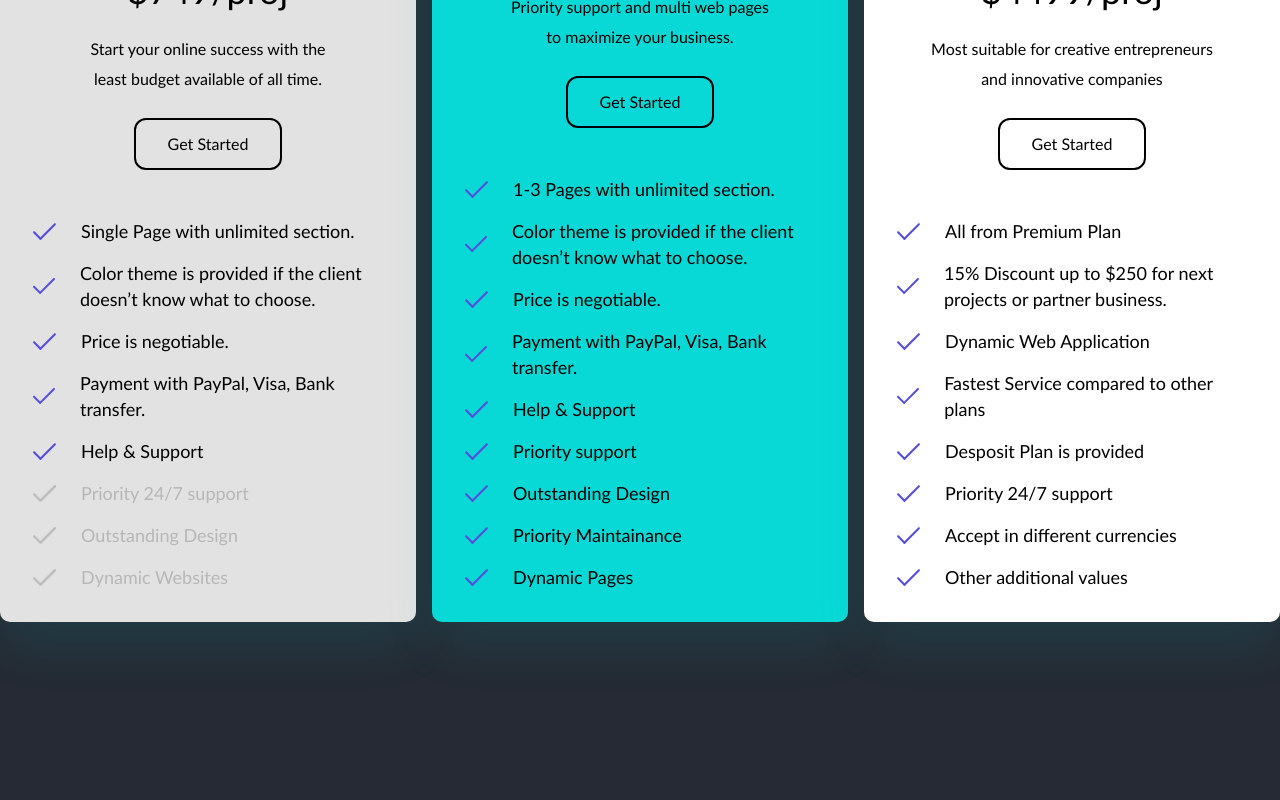
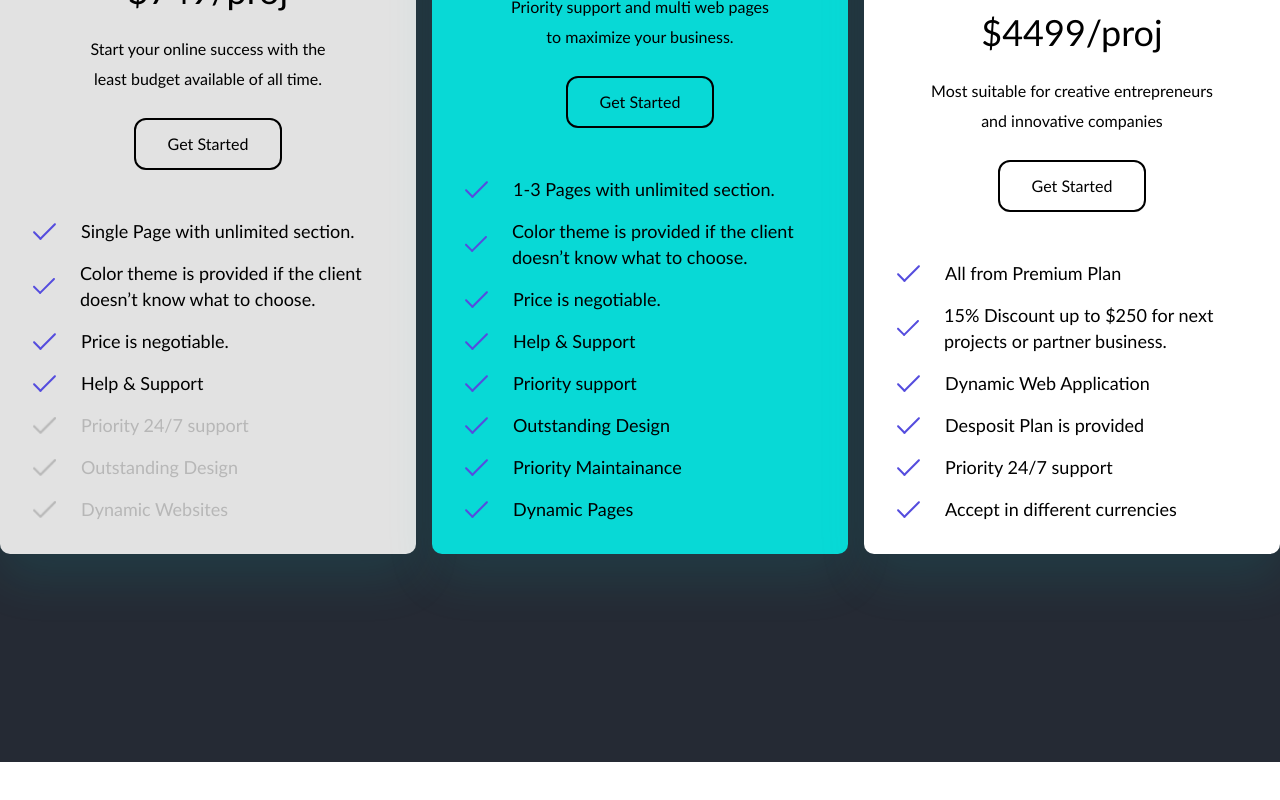
Before and after one commit to KyawZinThant22/fomio, a React (Create React App) app: page / in a window 1280 px wide. Shown: the part 3749-4549 px from the top of the page. After the commit the page ends 4511 px from the top, so only its background shows below. Built offline with nearby package versions, Linux system fonts and the light colour scheme.

Commit message:
pricing section

```diff
--- a/src/Components/PricingCard.jsx
+++ b/src/Components/PricingCard.jsx
@@ -4,7 +4,7 @@ import whiteCheck from "../assets/whiteCheck.png"
 
 const PricingCard = ({ card, color }) => {
   return (
-    <div className={` ${color} md:w-[500px] xs:[300px]  sm:w-[400px]  xs:mx-4 sm:mx-auto p-8 rounded-[10px]  priceCard`}>
+    <div className={` ${color} md:w-[500px]  sm:w-[400px]  xs:mx-4 sm:mx-auto lg:mx-0 p-8 rounded-[10px]  priceCard`}>
       <div className="text-center space-y-6">
         <h1 className="text-4xl">{card.plan}</h1>
         <h1 className="text-4xl">{card.price}</h1>
--- a/src/Page/Pricing.jsx
+++ b/src/Page/Pricing.jsx
@@ -20,8 +20,8 @@ const Pricing = () => {
       <img
         src={king}
         alt="crown"
-        className="absolute xl:flex hidden:md
-         left-[54rem]  top-[11rem]"
+        className="absolute lg:block hidden
+         xl:left-[54rem]  xl:top-[10rem] lg:left-[42rem] lg:top-[10rem]"
       />
 
       <div className="lg:mt-[10rem] xs:mt-[5rem] flex flex-col lg:flex-row lg:items-end md:items-center justify-center gap-4">
--- a/src/data.js
+++ b/src/data.js
@@ -164,7 +164,6 @@ export const PriceCard = [
       "Single Page with unlimited section.",
       "Color theme is provided if the client doesn’t know what to choose.",
       "Price is negotiable.",
-      "Payment with PayPal, Visa, Bank transfer.",
       "Help & Support",
     ],
     nonBenefit :[
@@ -185,7 +184,6 @@ export const PriceCard = [
      "1-3 Pages with unlimited section.",
      "Color theme is provided if the client doesn’t know what to choose.",
      "Price is negotiable.",
-     "Payment with PayPal, Visa, Bank transfer.",
      "Help & Support",
      "Priority support",
      "Outstanding Design",
@@ -204,11 +202,9 @@ export const PriceCard = [
      "All from Premium Plan",
      "15% Discount up to $250 for next projects or partner business.",
      "Dynamic Web Application",
-     "Fastest Service compared to other plans",
      "Desposit Plan is provided",
      "Priority 24/7 support",
      "Accept in different currencies",
-     "Other additional values"
     ],
     bodyWidth : "19rem",
     color : "bg-white",
```
